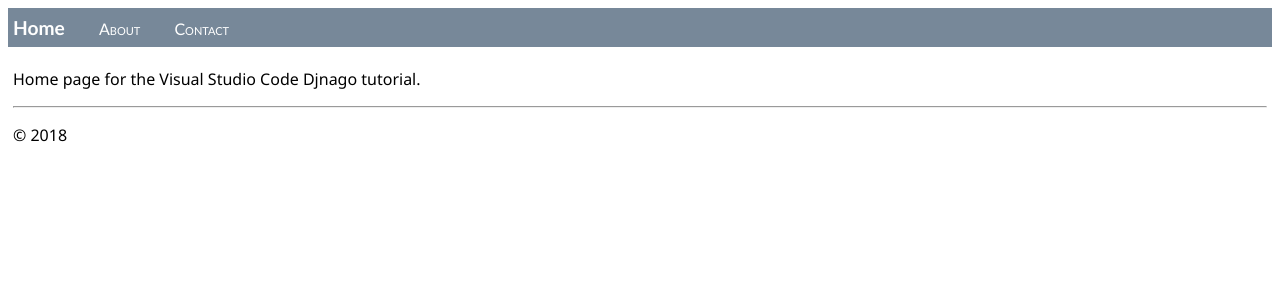
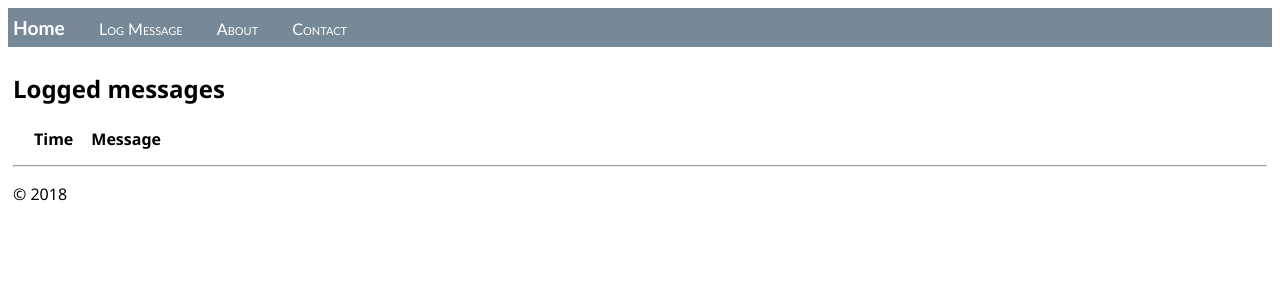
Before and after one commit to je-vargas/django--app--tutorial, a Django app: template firstApp/templates/firstApp/home.html in a window 1280 px wide. Shown: the top 300 px of the page. Run offline with Django 4.2, Linux system fonts and the light colour scheme; the template is opened without the code that fills it: most values are stand-ins (such as "Sample title", 1, 10 or a date in 2020); lists and menus that the app fills with data are empty.

Commit message:
templates and styling added path and general tweaks

```diff
--- a/firstApp/static/firstApp/site.css
+++ b/firstApp/static/firstApp/site.css
@@ -30,3 +30,12 @@
     padding: 5px;
     font-family:'Segoe UI', Tahoma, Geneva, Verdana, sans-serif;
 }
+
+input[name=message] {
+    width: 80%;
+}
+
+.message_list th,td {
+    text-align: left;
+    padding-right: 15px;
+}
--- a/firstApp/templates/firstApp/home.html
+++ b/firstApp/templates/firstApp/home.html
@@ -1,8 +1,30 @@
 {% extends "firstApp/layout.html" %}
 {% block title %}
 Home
-
 {% endblock %}
 {% block content%}
-<p>Home page for the Visual Studio Code Djnago tutorial.</p>
+    <h2>Logged messages</h2>
+
+    {% if message_list %}
+        <table class="message_list">
+            <thead>
+                <tr>
+                    <th><Date/th>
+                    <th>Time</th>
+                    <th>Message</th>
+                </tr>
+            </thead
+            <tbody>
+            {% for messages in message_list %}
+                <tr>
+                    <td>{{message.log_date | date:'d M Y'}}</td>
+                    <td>{{message.log_date | time:'H:i:s'}}</td>
+                    <td>{{message.message}}</td>
+                </tr>
+            {% endfor %}
+            </tbody>
+        </table>
+    {% else %}
+        <p>No messages have been logged. Use the <a href="{% url 'log' %}"></a>Log Message form</p>
+    {% endif %}
 {% endblock %}
--- a/firstApp/templates/firstApp/layout.html
+++ b/firstApp/templates/firstApp/layout.html
@@ -10,6 +10,7 @@
     <body>
     <div class="navbar">
     <a href="{% url 'home' %}" class="navbar-brand">Home</a>
+    <a href="{% url 'log' %}" class="navbar-item">Log Message</a>
     <a href="{% url 'about' %}" class="navbar-item">About</a>
     <a href="{% url 'contact' %}" class="navbar-item">Contact</a>
     </div>
```
Also changed, not shown: firstApp/templates/firstApp/log_message.html (added, +11 -0 lines).
